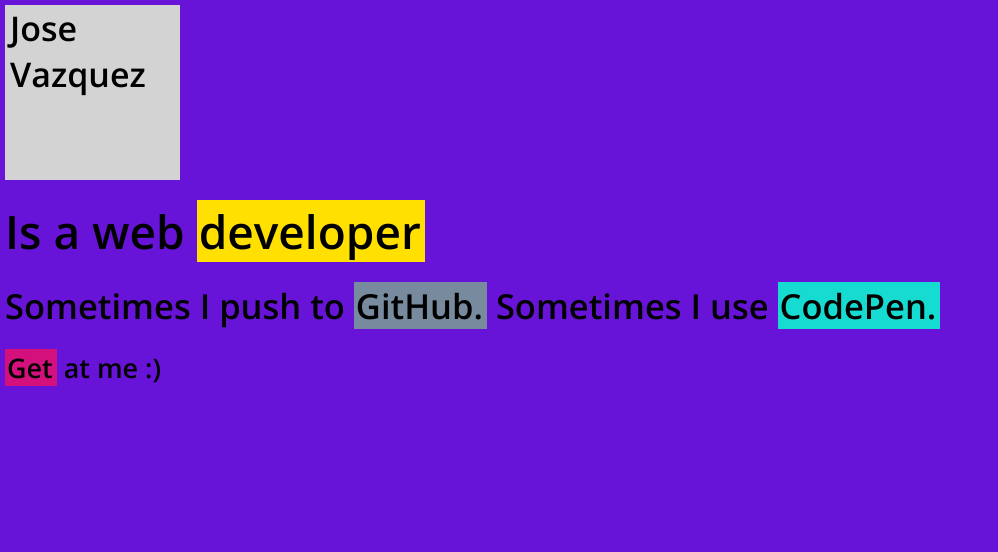
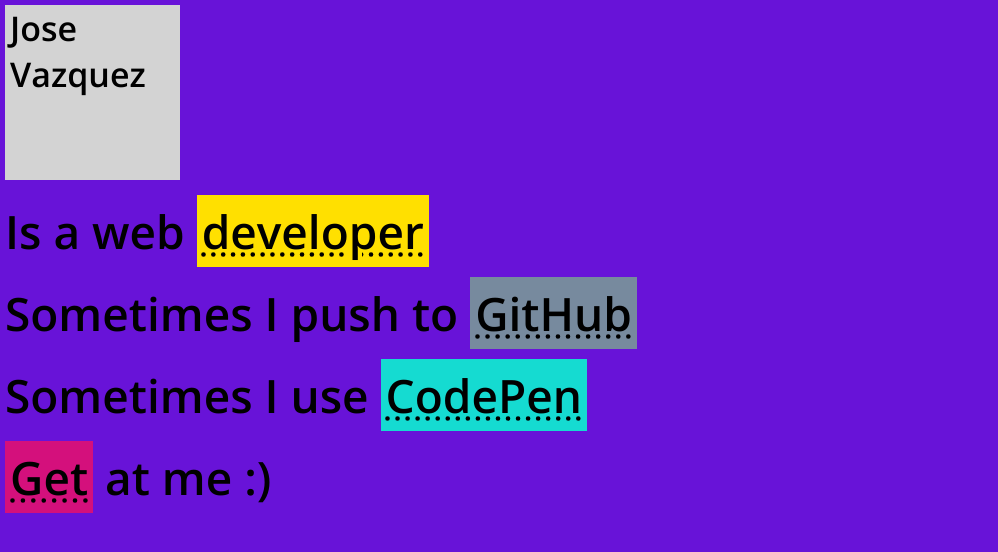
Before and after one commit to heyheyjose/personal-site, a plain HTML site: page index.html in a window 1280 px wide. Shown: the whole page, without its empty margins (0-998 px from the left). Drawn offline with nearby package versions, Linux system fonts and the light colour scheme.

Commit message:
style and layout changes

```diff
--- a/index.html
+++ b/index.html
@@ -17,14 +17,15 @@
     </div>
 
     <div class="main-text">
-      <h2>
-        Sometimes I push to <a href="https://github.com/heyheyjose" target="_blank" rel="noreferrer" class="github">GitHub.</a>
-        Sometimes I use <a href="https://codepen.io/jdotvazquez" target="_blank" rel="noreferrer" class="codepen">CodePen.</a>
-      </h2>
+      <h1>Sometimes I push to <a href="https://github.com/heyheyjose" target="_blank" rel="noreferrer" class="github">GitHub</a></h1>
     </div>
 
     <div class="main-text">
-      <h3><a id="email" href="#" target="_blank" class="email">Get</a> at me :)</h3>
+      <h1>Sometimes I use <a href="https://codepen.io/jdotvazquez" target="_blank" rel="noreferrer" class="codepen">CodePen</a></h1>
+    </div>
+
+    <div class="main-text">
+      <h1><a id="email" href="#" target="_blank" class="email">Get</a> at me :)</h1>
     </div>
 
     <script type="text/javascript" src="scripts/main.js"></script>
--- a/styles/main.css
+++ b/styles/main.css
@@ -1,4 +1,5 @@
-@import url(https://fonts.googleapis.com/css?family=Open+Sans:400,600,300);
+@import url('https://fonts.googleapis.com/css2?family=Open+Sans:wght@300;400;600&display=swap');
+/* @import url(https://fonts.googleapis.com/css?family=Open+Sans:400,600,300); */
 
 * {
   box-sizing: border-box;
@@ -18,12 +19,15 @@
 }
 
 a {
-  text-decoration: none;
+  /* text-decoration: none; */
+  text-decoration-style: dotted;
+  /* text-decoration: underline dotted; */
   color: black;
 }
 
 a:hover {
   color: white;
+  /* text-decoration: underline #fff dotted; */
 }
 
 body a:hover:before {
@@ -51,7 +55,7 @@
 
 .resume {
   background-color: #ffe000;
-  padding: 0 4px 0 2px;
+  padding: 5px;
 }
 
 .resume:hover:before {
@@ -60,7 +64,7 @@
 
 .github {
   background-color: #778a9e;
-  padding: 0 4px 0 2px;
+  padding: 5px;
 }
 
 .github:hover:before {
@@ -69,7 +73,7 @@
 
 .codepen {
   background-color: #15dbd1;
-  padding: 0 4px 0 2px;
+  padding: 5px;
 }
 
 .codepen:hover:before {
@@ -78,7 +82,7 @@
 
 .email {
   background-color: #d4107c;
-  padding: 0 4px 0 2px;
+  padding: 5px;
 }
 
 .email:hover:before {
```
